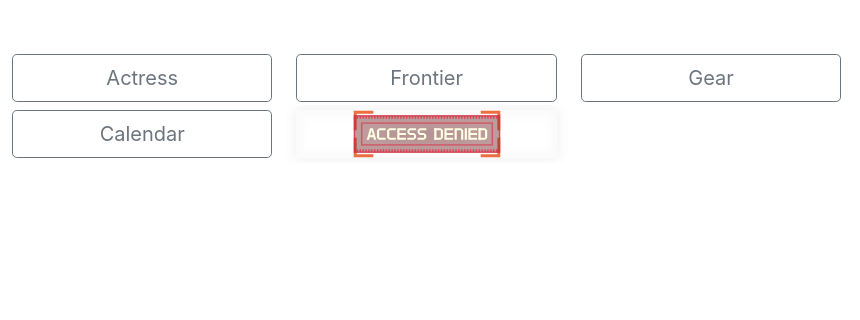
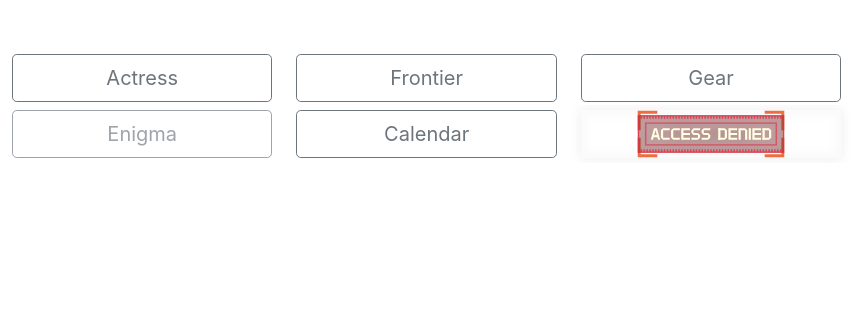
Before and after one commit to MurakumoIndustries/homepage, a website built with webpack: page src/index.html in a window 1280 px wide. Shown: the part 222-542 px from the top of the page, 0-860 px from the left. Built offline with nearby package versions, Linux system fonts and the light colour scheme.

Commit message:
Update index.html

```diff
--- a/src/index.html
+++ b/src/index.html
@@ -27,6 +27,9 @@
                     </div>
                     <div class="col-12 col-lg-4 my-1 d-grid">
                         <a href="./Gear" class="btn btn-outline-secondary btn-lg">Gear</a>
+                    </div>
+                    <div class="col-12 col-lg-4 my-1 d-grid" title="Coming Soon">
+                        <a href="./Enigma" class="btn btn-outline-secondary btn-lg disabled">Enigma</a>
                     </div>
                     <div class="col-12 col-lg-4 my-1 d-grid">
                         <a href="./Calendar" class="btn btn-outline-secondary btn-lg">Calendar</a>
```
